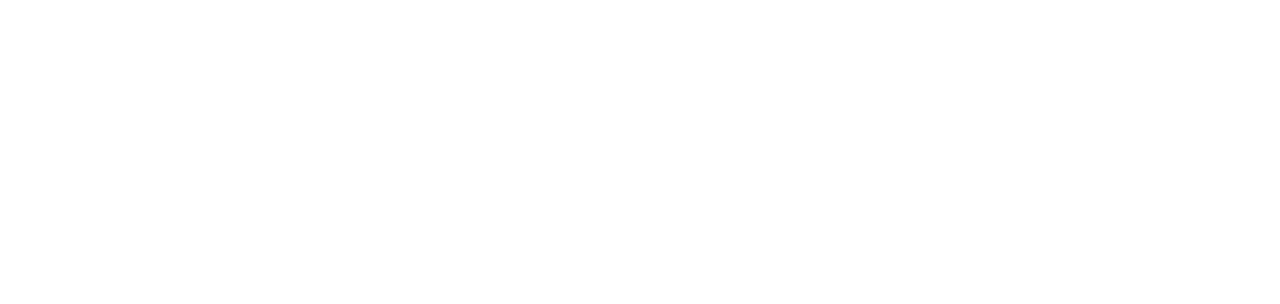
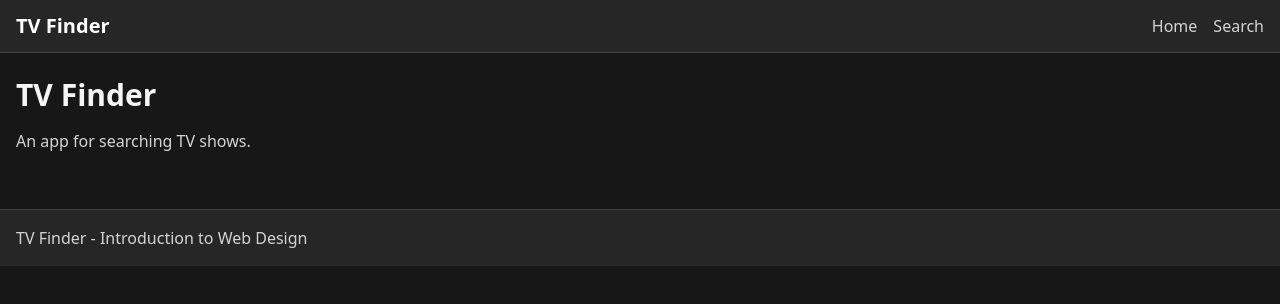
Before and after one commit to fadlsohail/tv-finder, a plain HTML site: page index.html in a window 1280 px wide. Drawn offline with nearby package versions, Linux system fonts and the light colour scheme.

Commit message:
basic page

```diff
--- a/index.html
+++ b/index.html
@@ -7,5 +7,37 @@
         <script src="https://cdn.tailwindcss.com"></script>
         <link rel="stylesheet" href="./css/styles.css" />
     </head>
-    <body></body>
+    <body class="bg-neutral-900 text-neutral-100">
+
+        <nav class="bg-neutral-800 border-b border-neutral-700">
+            <div class="container mx-auto px-4 py-3 flex items-center justify-between">
+                <a class="text-xl font-semibold text-white" href="index.html">TV Finder</a>
+
+                <ul class="flex gap-4">
+                    <li>
+                        <a class="text-neutral-300 hover:text-red-400" href="index.html">Home</a>
+                    </li>
+                    <li>
+                        <a class="text-neutral-300 hover:text-red-400" href="#search">Search</a>
+                    </li>
+                </ul>
+            </div>
+        </nav>
+
+        <main class="container mx-auto px-4 py-6">
+            <h1 class="text-3xl font-bold">TV Finder</h1>
+
+            <p class="mt-4 text-neutral-300">
+                An app for searching TV shows.
+            </p>
+        </main>
+
+        <footer class="bg-neutral-800 border-t border-neutral-700 mt-8 py-4">
+            <div class="container mx-auto px-4">
+                <p class="text-neutral-300">TV Finder - Introduction to Web Design</p>
+            </div>
+        </footer>
+
+        <script src="./js/app.js"></script>
+    </body>
 </html>
```
